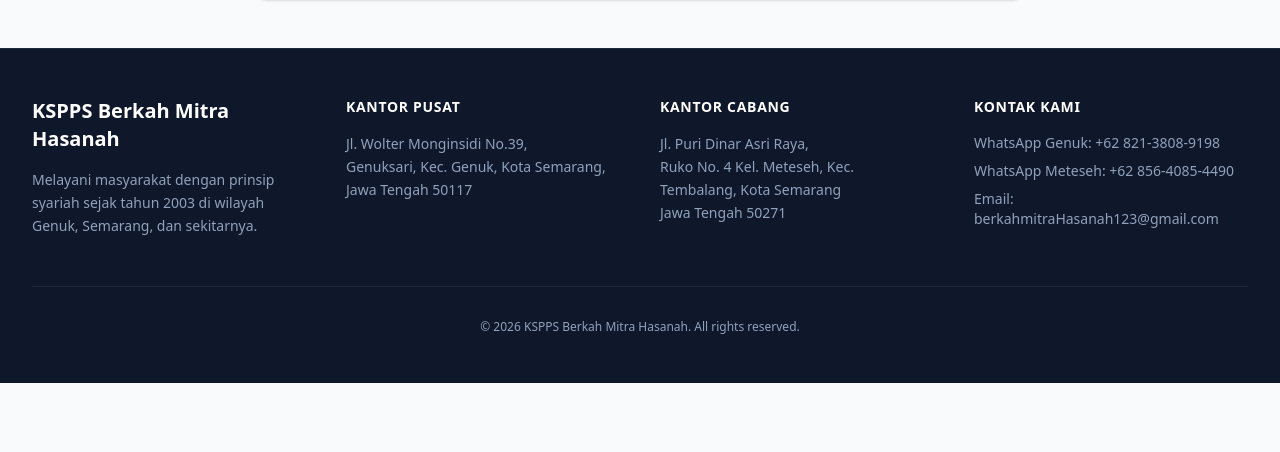
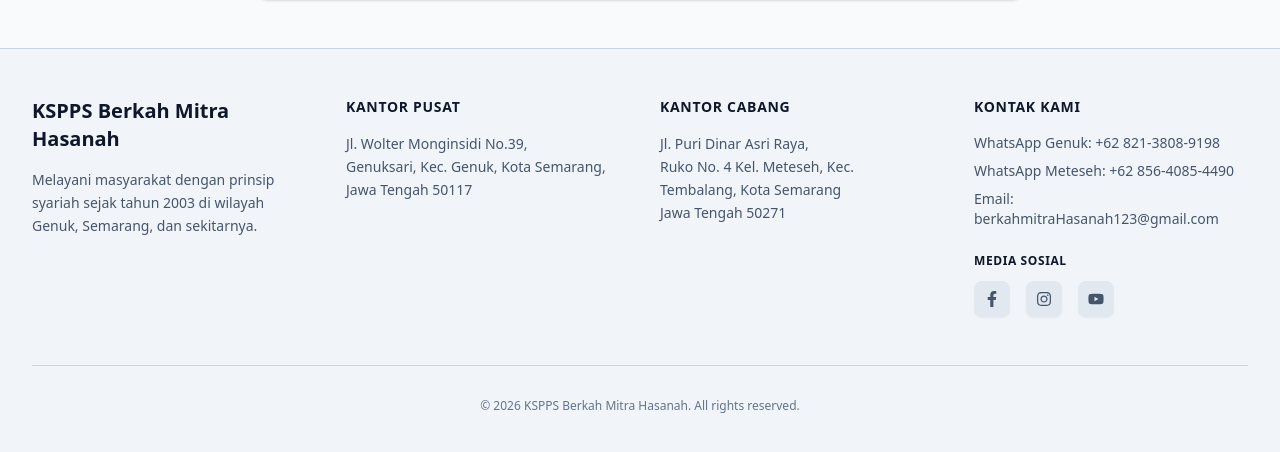
Before and after one commit to userrrrnn77/tugas-akhir-anak-usm, a React (Vite) app: page / in a window 1280 px wide. Shown: the part 3690-4142 px from the top of the page. Before the commit the page ends 4073 px from the top, so only its background shows below. Built offline with nearby package versions, Linux system fonts and the light colour scheme; no server answers.

Commit message:
feat: bantai list revisi fajar mbe supriyadi

```diff
--- a/package.json
+++ b/package.json
@@ -30,6 +30,7 @@
     "react-helmet-async": "^3.0.0",
     "react-hook-form": "^7.72.1",
     "react-hot-toast": "^2.6.0",
+    "react-icons": "^5.6.0",
     "react-player": "^3.4.0",
     "react-router-dom": "^7.14.0",
     "sonner": "^2.0.7",
--- a/src/components/layout/CompanyBrief.tsx
+++ b/src/components/layout/CompanyBrief.tsx
@@ -33,7 +33,7 @@ const CompanyBrief: React.FC = () => {
               melakukan
               <span className="text-emerald-600">
                 {" "}
-                Peruahan Anggaran Dasar (PAD){" "}
+                Perubahan Anggaran Dasar (PAD){" "}
               </span>
               dari badan hukum kota semarang menjadi badan hukum jawa tengah.
             </p>
--- a/src/components/layout/Footer.tsx
+++ b/src/components/layout/Footer.tsx
@@ -1,15 +1,17 @@
 import React from "react";
 import Container from "./Container";
+import { FaFacebookF, FaInstagram, FaYoutube } from "react-icons/fa";
 
 const Footer: React.FC = () => {
   return (
-    <footer className="bg-slate-900 text-slate-400 py-12 border-t border-slate-800">
+    // 🛠️ FIX BG & TEXT: Light mode pake slate-100 & text abu gelap, Dark mode balik ke slate-900 & text slate-400
+    <footer className="bg-slate-100 dark:bg-slate-900 text-slate-600 dark:text-slate-400 py-12 border-t border-slate-300 dark:border-slate-800 transition-colors duration-300">
       <Container>
-        {/* 🛠️ LAYOUT FIX: Pake 1 kolom (mobile), 2 kolom (tablet), 4 kolom (desktop) */}
+        {/* LAYOUT GRID UTAMA */}
         <div className="grid grid-cols-1 sm:grid-cols-2 lg:grid-cols-4 gap-10 text-left">
           {/* Brand Info */}
           <div className="space-y-4">
-            <h3 className="text-white text-xl font-bold">
+            <h3 className="text-slate-900 dark:text-white text-xl font-bold transition-colors duration-300">
               KSPPS Berkah Mitra Hasanah
             </h3>
             <p className="text-sm leading-relaxed">
@@ -20,7 +22,7 @@ const Footer: React.FC = () => {
 
           {/* Office Info - Pusat */}
           <div className="space-y-4">
-            <h4 className="text-white font-bold uppercase tracking-wider text-sm">
+            <h4 className="text-slate-900 dark:text-white font-black uppercase tracking-wider text-sm transition-colors duration-300">
               Kantor Pusat
             </h4>
             <p className="text-sm leading-relaxed">
@@ -34,14 +36,13 @@ const Footer: React.FC = () => {
 
           {/* Office Info - Cabang */}
           <div className="space-y-4">
-            <h4 className="text-white font-bold uppercase tracking-wider text-sm">
+            <h4 className="text-slate-900 dark:text-white font-black uppercase tracking-wider text-sm transition-colors duration-300">
               Kantor Cabang
             </h4>
             <p className="text-sm leading-relaxed">
               Jl. Puri Dinar Asri Raya,
               <br />
-              Ruko No. 4 Kel. Meteseh, Kec. Tembalang,
-              Kota Semarang
+              Ruko No. 4 Kel. Meteseh, Kec. Tembalang, Kota Semarang
               <br />
               Jawa Tengah 50271
             </p>
@@ -49,7 +50,7 @@ const Footer: React.FC = () => {
 
           {/* Contact Info */}
           <div className="space-y-4">
-            <h4 className="text-white font-bold uppercase tracking-wider text-sm">
+            <h4 className="text-slate-900 dark:text-white font-black uppercase tracking-wider text-sm transition-colors duration-300">
               Kontak Kami
             </h4>
             <div className="space-y-2 text-sm">
@@ -57,10 +58,41 @@ const Footer: React.FC = () => {
               <p>WhatsApp Meteseh: +62 856-4085-4490</p>
               <p>Email: berkahmitraHasanah123@gmail.com</p>
             </div>
+
+            {/* SOSMED DENGAN WARNA HOVER & CARD SINKRON */}
+            <div className="pt-2">
+              <h5 className="text-slate-900 dark:text-white text-xs font-bold uppercase tracking-wider mb-3 transition-colors duration-300">
+                Media Sosial
+              </h5>
+              <div className="flex items-center gap-4">
+                <a
+                  href="https://www.facebook.com/kspps.berkahmitrahasanah"
+                  target="_blank"
+                  rel="noopener noreferrer"
+                  className="p-2.5 rounded-lg bg-slate-200 dark:bg-slate-800 text-slate-600 dark:text-slate-400 hover:text-white hover:bg-emerald-500 dark:hover:bg-emerald-500 dark:hover:text-white transition-all duration-200 shadow-xs">
+                  <FaFacebookF size={16} />
+                </a>
+                <a
+                  href="https://www.instagram.com/mitrahasanahkoperasisyariah"
+                  target="_blank"
+                  rel="noopener noreferrer"
+                  className="p-2.5 rounded-lg bg-slate-200 dark:bg-slate-800 text-slate-600 dark:text-slate-400 hover:text-white hover:bg-emerald-500 dark:hover:bg-emerald-500 dark:hover:text-white transition-all duration-200 shadow-xs">
+                  <FaInstagram size={16} />
+                </a>
+                <a
+                  href="https://www.youtube.com/@KSPPSBERKAHMITRAHASANAH"
+                  target="_blank"
+                  rel="noopener noreferrer"
+                  className="p-2.5 rounded-lg bg-slate-200 dark:bg-slate-800 text-slate-600 dark:text-slate-400 hover:text-white hover:bg-emerald-500 dark:hover:bg-emerald-500 dark:hover:text-white transition-all duration-200 shadow-xs">
+                  <FaYoutube size={16} />
+                </a>
+              </div>
+            </div>
           </div>
         </div>
 
-        <div className="mt-12 pt-8 border-t border-slate-800 text-center text-xs">
+        {/* COPYRIGHT LINE */}
+        <div className="mt-12 pt-8 border-t border-slate-300 dark:border-slate-800 text-center text-xs text-slate-500 dark:text-slate-500 transition-colors duration-300">
           <p>
             © {new Date().getFullYear()} KSPPS Berkah Mitra Hasanah. All rights
             reserved.
--- a/src/constants/management.ts
+++ b/src/constants/management.ts
@@ -23,7 +23,7 @@ export const MANAGEMENT_DATA: ManagementSection[] = [
     key: "pengurus",
     members: [
       {
-        name: "Supriyadi, S.E., M.M.",
+        name: "H.Mohamad SUPRIYADI, SE.MM",
         role: "Ketua Pengurus",
         image: supriyadi,
       },
@@ -44,12 +44,12 @@ export const MANAGEMENT_DATA: ManagementSection[] = [
     key: "pengawas",
     members: [
       {
-        name: "H. Ahmad Setyo Budi",
+        name: "H. Ahmad SetyoBudi",
         role: "Ketua Pengawas",
-        image: undefined, // Nunggu sesi foto sesepuh jembot kata Fajar
+        image: undefined,
       },
       {
-        name: "Nurkholis, S.Pd.",
+        name: "Nur Kholis ,S.PD",
         role: "Anggota Pengawas",
         image: undefined,
       },
@@ -70,12 +70,12 @@ export const MANAGEMENT_DATA: ManagementSection[] = [
         image: undefined,
       },
       {
-        name: "K.H. Ali Khoiron, S.Pd.",
+        name: "KH. ALI KHOIRON, S.PD",
         role: "Anggota DPS",
         image: undefined,
       },
       {
-        name: "Joko Prasetyo, S.E., M.Ak.",
+        name: "Joko Prasetiyo SE. ,M.AK",
         role: "Anggota DPS",
         image: undefined,
       },
@@ -86,7 +86,7 @@ export const MANAGEMENT_DATA: ManagementSection[] = [
     key: "direksi",
     members: [
       {
-        name: "Supriyadi, S.E., M.M.",
+        name: "H.Mohamad SUPRIYADI, SE.MM",
         role: "Direktur Utama",
         image: supriyadi,
       },
--- a/src/index.css
+++ b/src/index.css
@@ -30,8 +30,8 @@
     color: #0f172a;
     /* Slate 900 */
     transition:
-      background-color 0.3s,
-      color 0.3s;
+      background-color 0.5s,
+      color 0.5s;
   }
 
   .dark body {
--- a/src/pages/Home.tsx
+++ b/src/pages/Home.tsx
@@ -169,11 +169,11 @@ const Home: React.FC = () => {
                   </span>
                   Membayar{" "}
                   <span className="font-bold text-slate-900 dark:text-white">
-                    setoran wajib sebesar Rp20.000
+                    setoran wajib sebesar Rp18.000
                   </span>{" "}
                   dan{" "}
                   <span className="font-bold text-slate-900 dark:text-white">
-                    setoran pokok sebesar Rp18.000
+                    setoran pokok sebesar Rp20.000
                   </span>{" "}
                   yang disetorkan secara bersamaan di awal pendaftaran.
                 </p>
--- a/src/pages/Products.tsx
+++ b/src/pages/Products.tsx
@@ -164,7 +164,7 @@ const Products: React.FC = () => {
                       className="group bg-white dark:bg-slate-900 rounded-4xl overflow-hidden shadow-lg hover:shadow-2xl transition-all duration-500 border border-slate-100 dark:border-slate-800 flex flex-col">
                       <div
                         className="h-48 overflow-hidden relative cursor-zoom-in"
-                        onClick={() => setSelectedImg(item.image)} // 4. Click buat zoom
+                        onClick={() => setSelectedImg(item.image)}
                       >
                         <img
                           src={item.image}
@@ -189,11 +189,6 @@ const Products: React.FC = () => {
                               →
                             </span>
                           </Link>
-
-                          {/* Secondary Action: Langsung Ajukan */}
-                          <button className="w-full py-3 text-emerald-600 dark:text-emerald-400 font-black text-[10px] uppercase tracking-[0.2em] border border-emerald-600/20 hover:bg-emerald-50 dark:hover:bg-emerald-900/20 rounded-xl transition-all">
-                            AJUKAN SEKARANG
-                          </button>
                         </div>
                       </div>
                     </div>
```
Also changed, not shown: src/components/layout/CarouselJajaran.tsx (+9 -20 lines), src/pages/Steps.tsx (+9 -11 lines), 1 other file (tests, documents, lock files or other folders).
